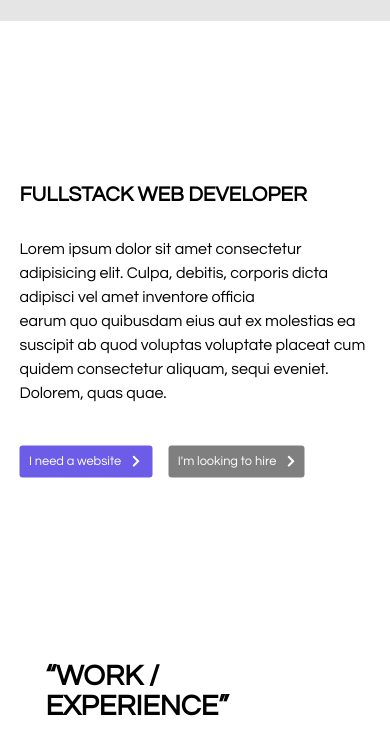
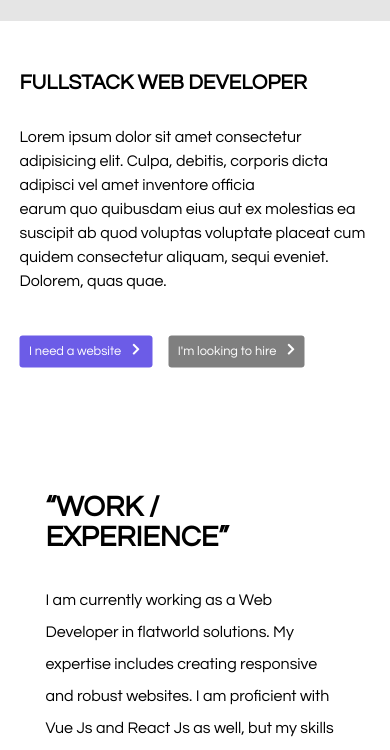
Before and after one commit to rcvioleta/old-version-1__rcvioleta.github.io, a plain HTML site: page index.html in a window 390 px wide. Shown: the part 54-804 px from the top of the page. Drawn offline with Linux system fonts and the light colour scheme.

Commit message:
Minor design changes

```diff
--- a/css/style.css
+++ b/css/style.css
@@ -128,8 +128,9 @@ a {
 
 #main-header .content {
     position: absolute;
-    top: 35%;
+    top: 40%;
     width: 80%;
+    height: 30%;
     left: 50%;
     transform: translate(-50%, -50%);
     /* border: 2px solid orange; */
@@ -315,6 +316,7 @@ a {
     margin-bottom: 2rem;
 }
 
+
 /* 900 - 1200px tablet landscape */
 @media (max-width: 75em) {
     #main-header .top-nav .flexbox ul  {
@@ -347,8 +349,9 @@ a {
 
 /* 0 - 600px phone */
 @media (max-width: 37.5em) {
+    #main-header,
     .header-bg {
-        height: 80vh;
+        height: 60vh;
     }
 
     #main-header .top-nav .flexbox {
@@ -364,7 +367,7 @@ a {
     }
 
     #main-header .content {
-        top: 45%;
+        top: 30%;
         width: 90%;
     }
 
```
